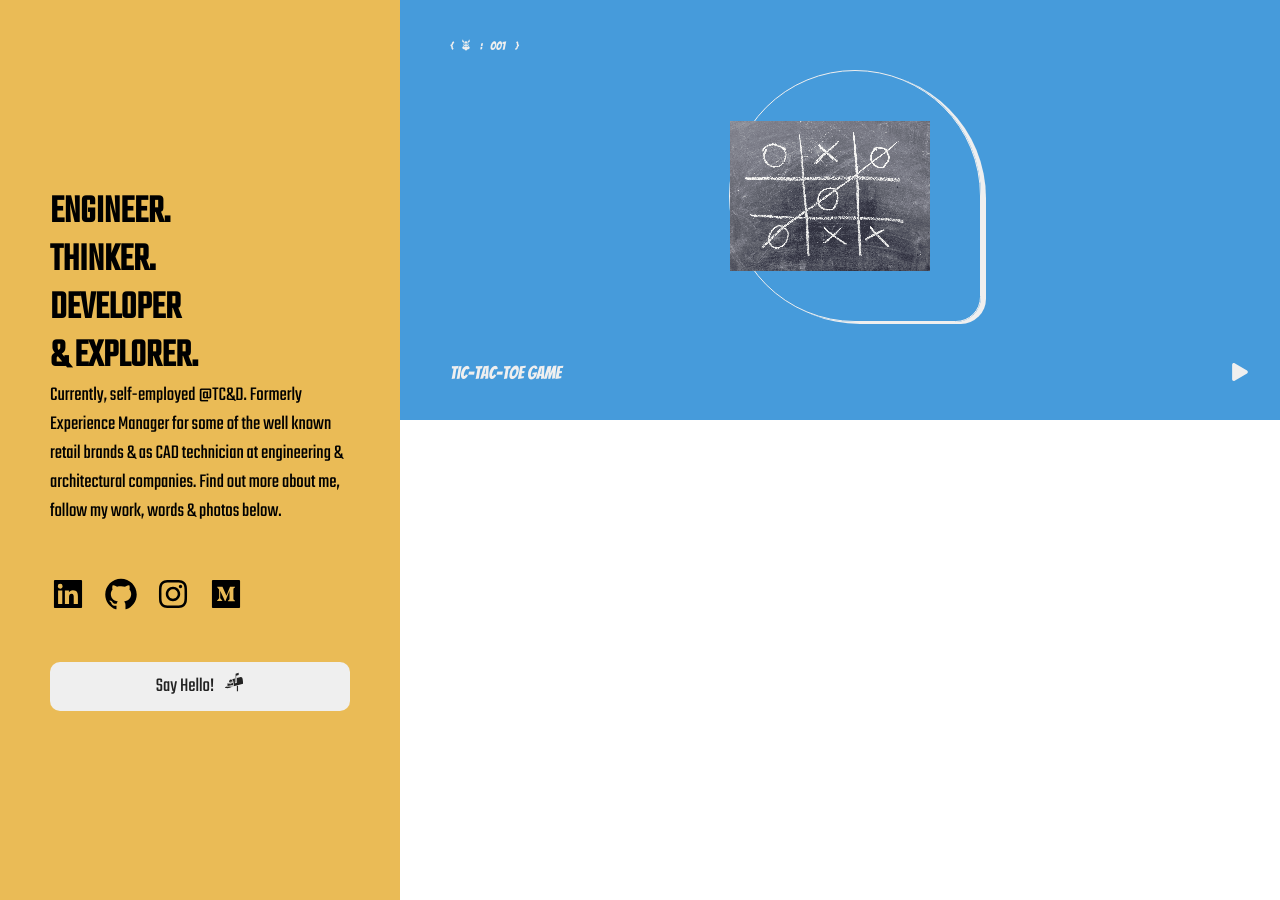
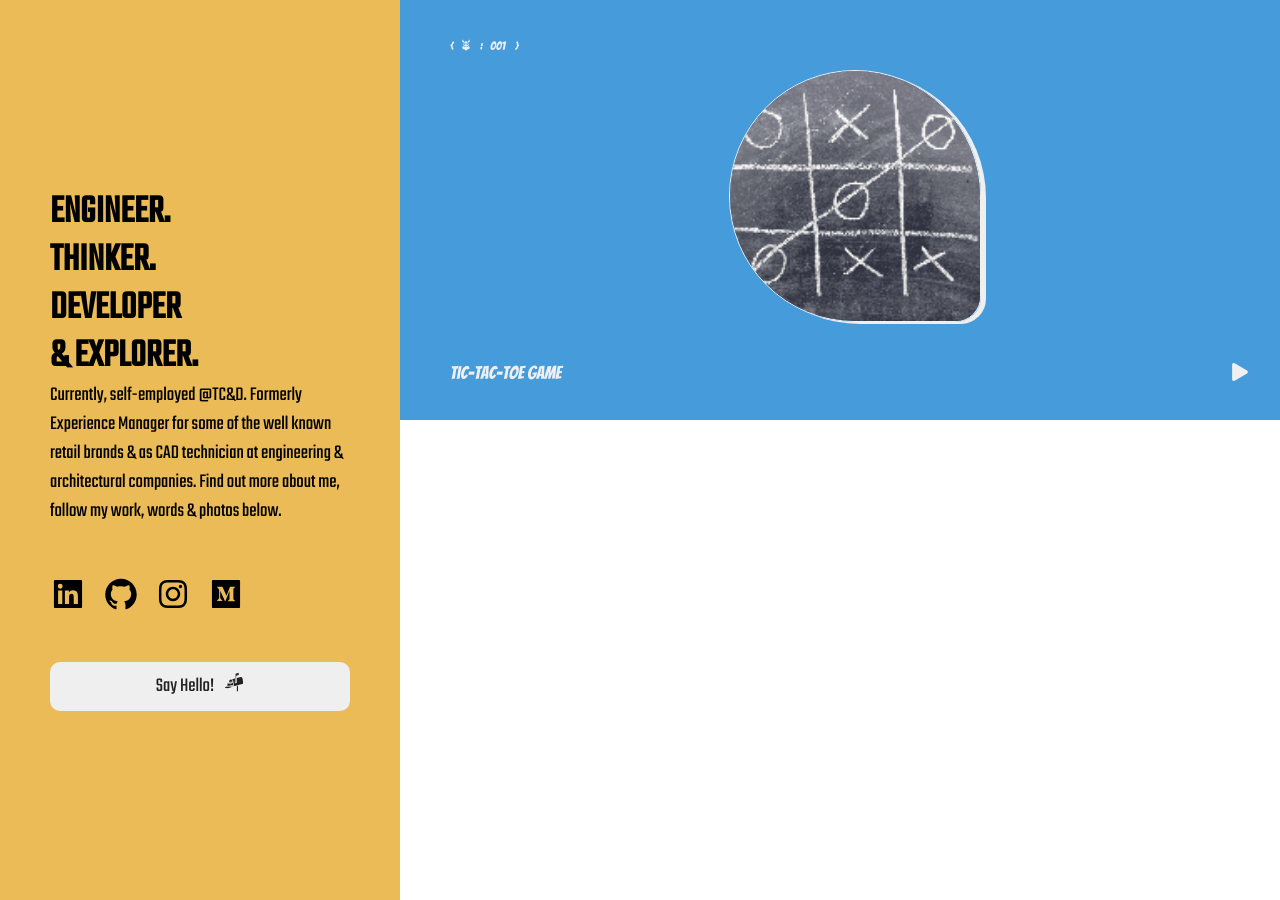
Before and after one commit to EdAncerys/PP-Website-ReactApp, a React (Create React App) app: page / in a window 1280 px wide. Built offline with nearby package versions, Linux system fonts and the light colour scheme.

Commit message:
Refactor image component

```diff
--- a/src/components/ImageContainer.jsx
+++ b/src/components/ImageContainer.jsx
@@ -10,12 +10,13 @@ export default function ImageContainer({ children }) {
 const styles = {
   container: {
     display: 'grid',
+    justifyContent: 'center',
     alignItems: 'center',
-    textAlign: 'center',
     height: 250,
     width: 250,
     border: `1px solid ${colors.white}`,
     borderRadius: '50% 50% 10% 50%',
     boxShadow: '5px 2px',
+    overflow: 'hidden',
   },
 };
--- a/src/components/TickTackToeBanner/TickTackToeBanner.jsx
+++ b/src/components/TickTackToeBanner/TickTackToeBanner.jsx
@@ -15,9 +15,9 @@ export default function TickTackToeBanner({ props }) {
         <GiDwarfFace />:<div>001</div>
         <div>&#125;</div>
       </div>
-      <div style={styles.image}>
+      <div style={styles.imageContainer}>
         <ImageContainer>
-          <img src={TickTackToeImg} />
+          <img style={styles.image} src={TickTackToeImg} alt="Tick-Tack-Toe" />
         </ImageContainer>
       </div>
       <div style={styles.footer}>
@@ -40,10 +40,16 @@ const styles = {
     backgroundColor: colors.blue,
     color: colors.white,
   },
-  image: {
+  imageContainer: {
     display: 'grid',
     alignItems: 'center',
     justifyContent: 'center',
+  },
+  image: {
+    height: '100%',
+    // display: 'grid',
+    // marginRight: 'auto',
+    // borderRadius: '50%',
   },
   header: {
     display: 'grid',
```
